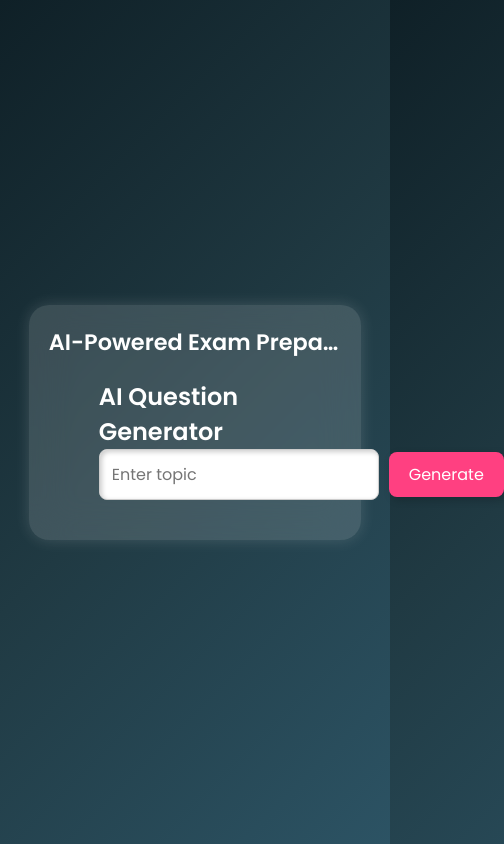
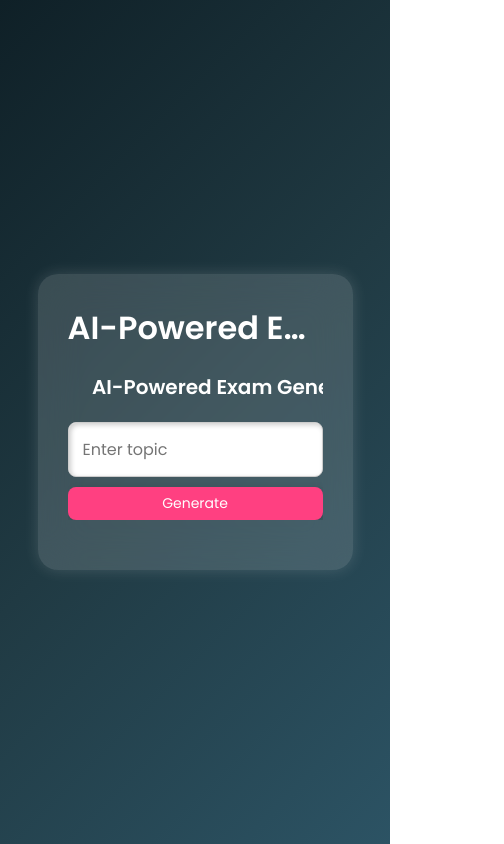
Before and after one commit to soumya28022005/cilent, a React (Create React App) app: page / in a window 390 px wide. Shown: the whole page, 504 px wide, since content can reach past the window. Built offline with nearby package versions, Linux system fonts and the light colour scheme.

Commit message:
Transtion add

```diff
--- a/package.json
+++ b/package.json
@@ -8,6 +8,7 @@
     "@testing-library/react": "^16.2.0",
     "@testing-library/user-event": "^13.5.0",
     "axios": "^1.8.2",
+    "framer-motion": "^12.5.0",
     "react": "^19.0.0",
     "react-dom": "^19.0.0",
     "react-scripts": "5.0.1",
--- a/public/design.css
+++ b/public/design.css
@@ -85,31 +85,25 @@ button:hover {
 
 /* Smooth Fade-in Animation */
 @keyframes fadeIn {
-  0% {
-    opacity: 0;
-    transform: translateY(-20px);
+    from { opacity: 0; }
+    to { opacity: 1; }
   }
-  100% {
-    opacity: 1;
-    transform: translateY(0);
+  .animate-fadeIn {
+    animation: fadeIn 1s ease-in-out;
   }
+
+  @keyframes slideIn {
+    from { transform: translateY(-20px); opacity: 0; }
+    to { transform: translateY(0); opacity: 1; }
+  }
+  .animate-slideIn {
+    animation: slideIn 1s ease-in-out;
   }
 
 /* ✅ Responsive Design */
 @media screen and (max-width: 768px) {
-    #root {
-      width: 95%;
-      padding: 20px;
-    }
-
-    h1 {
-      font-size: 1.4rem; /* Reduce heading size for mobile */
-      text-align: center;
-    }
-
   .input-container {
-      flex-direction: column; /* Stack input and button */
-      width: 100%;
+    flex-direction: column; /* Stack items vertically */
     gap: 12px;
   }
 
--- a/src/components/QuestionGenerator.js
+++ b/src/components/QuestionGenerator.js
@@ -1,10 +1,21 @@
-import React, { useState } from "react";
+import React, { useState, useEffect } from "react";
 import axios from "axios";
+import { motion } from "framer-motion";
 
 const QuestionGenerator = () => {
   const [topic, setTopic] = useState("");
   const [question, setQuestion] = useState(null);
   const [loading, setLoading] = useState(false);
+  const [isMobile, setIsMobile] = useState(window.innerWidth < 768);
+
+  useEffect(() => {
+    const handleResize = () => {
+      setIsMobile(window.innerWidth < 768);
+    };
+
+    window.addEventListener("resize", handleResize);
+    return () => window.removeEventListener("resize", handleResize);
+  }, []);
 
   const generateQuestion = async () => {
     if (!topic) return;
@@ -28,48 +39,78 @@ const QuestionGenerator = () => {
   };
 
   return (
-    <div style={{ textAlign: "left", margin: "20px 50px" }}>
-      <h2>AI Question Generator</h2>
-      <div style={{ display: "flex", alignItems: "center", gap: "10px" }}>
-      <input
+    <div style={{ textAlign: "center", margin: "20px auto", maxWidth: "600px", overflow: "hidden" }}>
+      {/* Faster Animation */}
+      <motion.h2
+        initial={{ x: "-100%" }}
+        animate={{ x: "100%" }}
+        exit={{ x: "100%" }}
+        transition={{ duration: 10, ease: "linear", repeat: Infinity, repeatType: "restart" }}
+        style={{
+          fontSize: isMobile ? "20px" : "30px",
+          whiteSpace: "nowrap",
+          position: "relative",
+        }}
+      >
+        AI-Powered Exam Generator
+      </motion.h2>
+
+      <div
+        style={{
+          display: "flex",
+          alignItems: "center",
+          justifyContent: "center",
+          flexDirection: isMobile ? "column" : "row",
+          gap: "10px",
+          width: "100%",
+          marginTop: "20px",
+        }}
+      >
+        {/* Input Field */}
+        <motion.input
           type="text"
           placeholder="Enter topic"
           value={topic}
           onChange={(e) => setTopic(e.target.value)}
           onKeyDown={handleKeyPress}
           style={{
-    padding: "12px",
+            padding: "14px",
             borderRadius: "8px",
             border: "1px solid #ccc",
-    width: "280px",
+            width: isMobile ? "100%" : "300px",
             fontSize: "16px",
             outline: "none",
-    transition: "all 0.3s ease",
+            transition: "box-shadow 0.3s ease",
             boxShadow: "inset 2px 2px 5px rgba(0, 0, 0, 0.2)",
+            textAlign: "left",
           }}
+          whileFocus={{ boxShadow: "0px 0px 10px rgba(0, 0, 255, 0.5)" }}
         />
-<button
+
+        {/* Generate Button */}
+        <motion.button
           onClick={generateQuestion}
           disabled={loading}
           style={{
-    padding: "10px 20px",
-    fontSize: "16px",
+            padding: isMobile ? "6px 12px" : "10px 20px",
+            fontSize: isMobile ? "14px" : "16px",
             borderRadius: "8px",
             border: "none",
-    backgroundColor: loading ? "#007bff" : "#ff4081", // Blue when loading
+            backgroundColor: loading ? "#007bff" : "#ff4081",
             color: "#fff",
             cursor: loading ? "not-allowed" : "pointer",
-    transition: "all 0.3s ease",
+            transition: "background-color 0.3s ease, transform 0.2s ease",
             boxShadow: "3px 3px 8px rgba(0, 0, 0, 0.2)",
           }}
+          whileHover={{ scale: 1.05 }}
+          whileTap={{ scale: 0.95 }}
         >
           {loading ? <span className="loader"></span> : "Generate"}
-</button>
-
+        </motion.button>
       </div>
 
       {question && !loading && (
-        <div style={{ marginTop: "15px" }}>
+        <div style={{ marginTop: "15px", textAlign: "left" }}>
           <h3>{question.question}</h3>
           {question.options.map((opt, index) => (
             <p key={index} style={{ margin: "5px 0" }}>
@@ -79,6 +120,7 @@ const QuestionGenerator = () => {
         </div>
       )}
 
+      {/* CSS Animations */}
       <style>
         {`
           .loader {
@@ -90,17 +132,18 @@ const QuestionGenerator = () => {
             display: inline-block;
             animation: spin 0.8s linear infinite;
           }
+
           button:hover {
             background-color: #ff6384;
             transform: scale(1.05);
             box-shadow: 0px 5px 15px rgba(255, 99, 132, 0.5);
           }
+
           @keyframes spin {
             0% { transform: rotate(0deg); }
             100% { transform: rotate(360deg); }
           }
         `}
-
       </style>
     </div>
   );
```
Also changed, not shown: 1 other file (tests, documents, lock files or other folders). Lines whose indentation alone changed are shown as unchanged.
